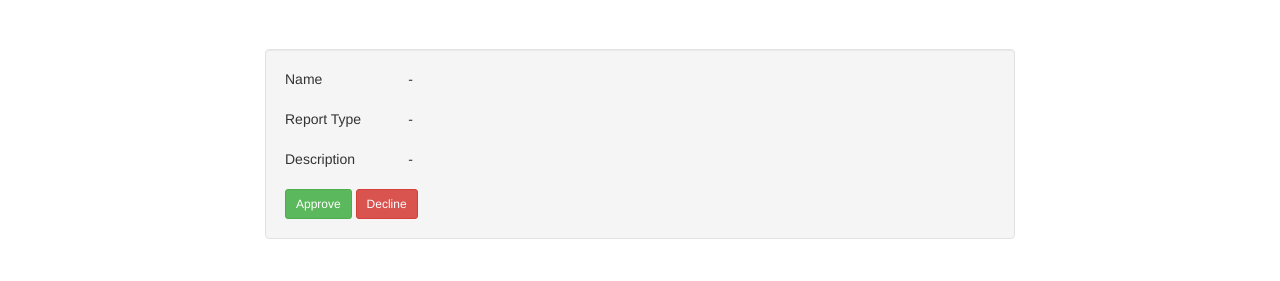
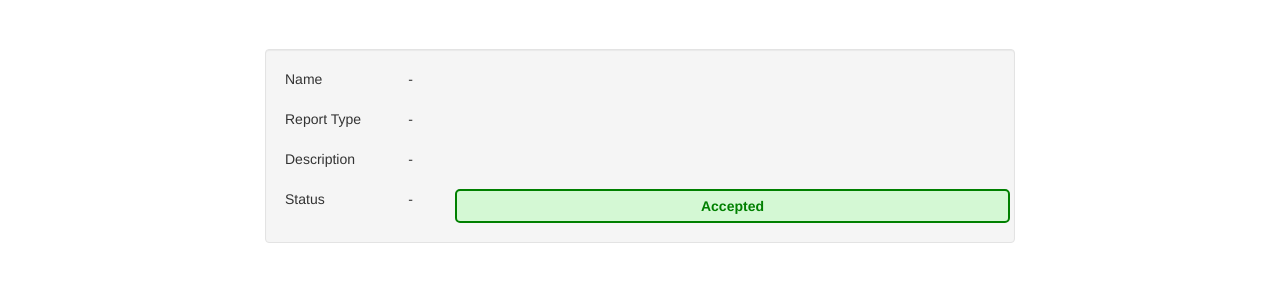
Before and after one commit to PrathameshGBhat/Enchanced-Investigation-Report, a website: page src/police.html in a window 1280 px wide. Shown: the part 83-364 px from the top of the page. Drawn offline with nearby package versions, Linux system fonts and the light colour scheme; no server answers.

Commit message:
police UI and config change

```diff
--- a/src/police.html
+++ b/src/police.html
@@ -9,6 +9,18 @@
 
     <!-- Bootstrap -->
     <link href="./css/bootstrap.min.css" rel="stylesheet" />
+    <style>
+      .boxy-status {
+        border: 2px solid green; /* Green border */
+        background-color: #d4f8d4; /* Light green background */
+        border-radius: 5px; /* Slightly rounded corners */
+        padding: 5px; /* Padding inside the box */
+        text-align: center; /* Center the text */
+        font-weight: bold; /* Make the text bold */
+        color: green; /* Green text color */
+        display: inline-block; /* Ensures the box wraps tightly around the text */
+      }
+    </style>
 
     <!-- HTML5 shim and Respond.js for IE8 support of HTML5 elements and media queries -->
     <!-- WARNING: Respond.js doesn't work if you view the page via file:// -->
@@ -57,23 +69,10 @@
                   <div class="col-xs-9 case_desc"></div>
                 </div>
                 <br />
-                <div>
-                  <button
-                    type="button"
-                    class="btn btn-sm btn-success approve"
-                    data-id="{{reportId}}"
-                    onclick="App.approve()"
-                  >
-                    Approve
-                  </button>
-                  <button
-                    type="button"
-                    class="btn btn-sm btn-danger decline"
-                    data-id="{{reportId}}"
-                    onclick="App.decline()"
-                  >
-                    Decline
-                  </button>
+                <div class="row">
+                  <div class="col-xs-2">Status</div>
+                  <div class="col-xs-1">-</div>
+                  <div class="col-xs-9 case_status boxy-status">Accepted</div>
                 </div>
               </div>
             </div>
```
Also changed, not shown: src/user.html (+6 -6 lines), src/css/style.css (line endings or trailing spaces).
